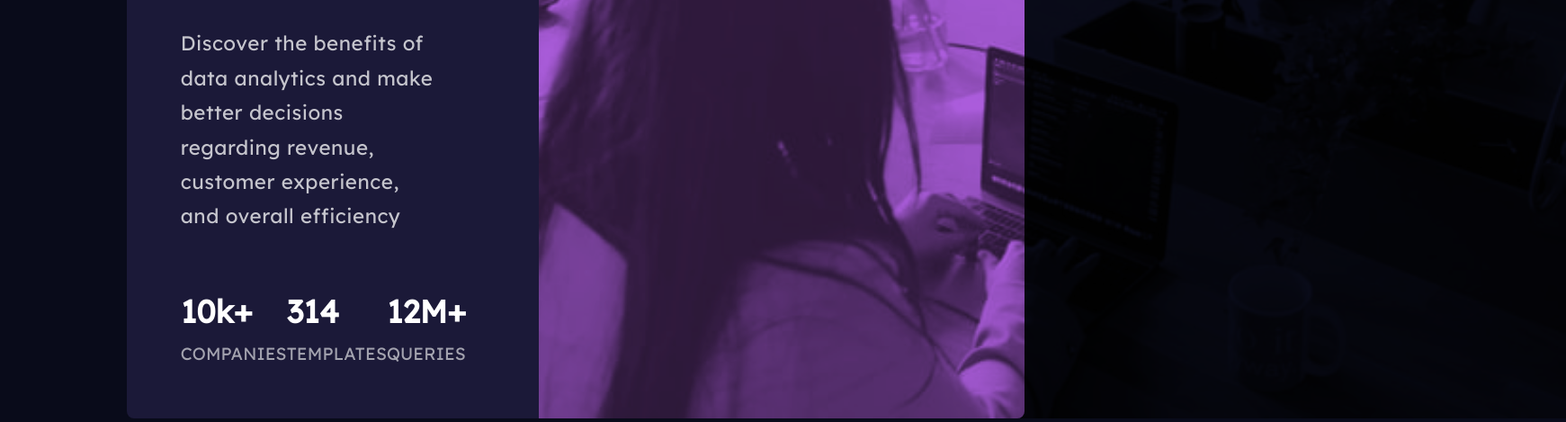
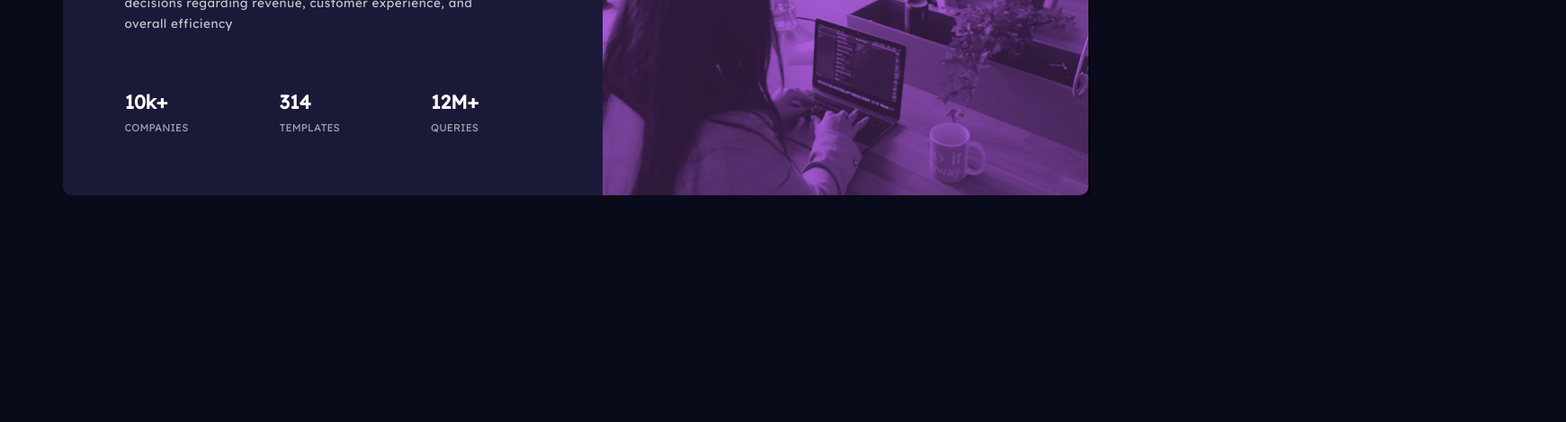
Before and after one commit to diogomoliveira/stats-preview-card, a plain HTML site: page index.html in a window 1280 px wide. Shown: the part 407-876 px from the top of the page at 90% size, 1741 px wide, since content can reach past the window. After the commit the page ends 800 px from the top, so only its background shows below. Drawn offline with Linux system fonts and the light colour scheme.

Commit message:
CSS Changes

```diff
--- a/styles/_card.scss
+++ b/styles/_card.scss
@@ -6,9 +6,11 @@
     display: flex;
     align-items: stretch;
     justify-content: center;
-    border-radius: 0.5rem;
+    border-radius: 1.0rem;
     background-color: $Dark-desaturated-blue-CB;
     max-width: 78%;
+    max-width: 1140px;
+    margin: 5%;
 }
 
 .card-text {
@@ -80,7 +82,7 @@ img {
 }
 
 .card-img {
-    border-radius: 0 0.5rem 0.5rem 0;
+    border-radius: 0 1rem 1rem 0;
     background-color: $Soft-violet;
     position: relative;
 }
@@ -88,7 +90,7 @@ img {
 .blank {
     position: absolute;
     background-color: $Soft-violet;
-    border-radius: 0 0.5rem 0.5rem 0;
+    border-radius: 0 1rem 1rem 0;
     width: 100%;
     height: 100%;
     top: 0;
--- a/styles/_general.scss
+++ b/styles/_general.scss
@@ -2,6 +2,10 @@
     margin: 0;
     padding: 0;
     box-sizing: border-box;
+}
+
+html {
+    font-size: 60%;
 }
 
 body {
--- a/styles/style.scss
+++ b/styles/style.scss
@@ -10,5 +10,10 @@ $White: hsl(0, 0%, 100%);
 $Slightly-transparent-white: hsla(0, 0%, 100%, 0.75);
 $Slightly-transparent-white-stats: hsla(0, 0%, 100%, 0.6);
 
+$font-size: 1.5rem;
+
 @import "general";
-@import "card"
+@import "card";
+@import "media_375";
+@import "media_980";
+@import "media_1050";
```
Also changed, not shown: styles/style.css, 1 other file.
